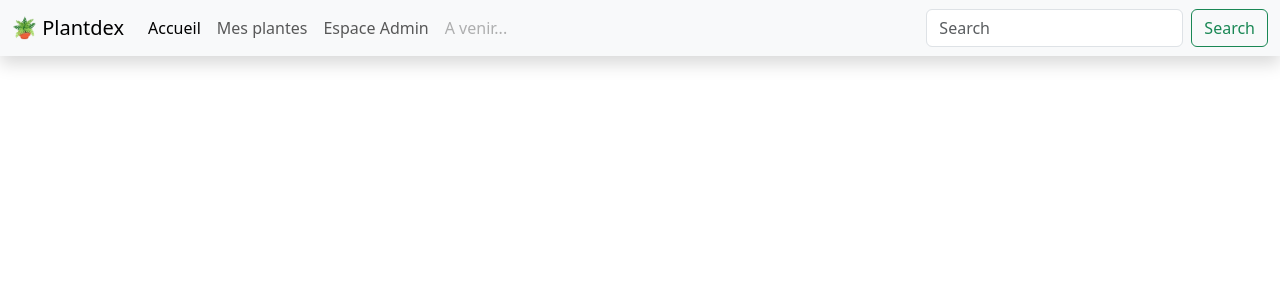
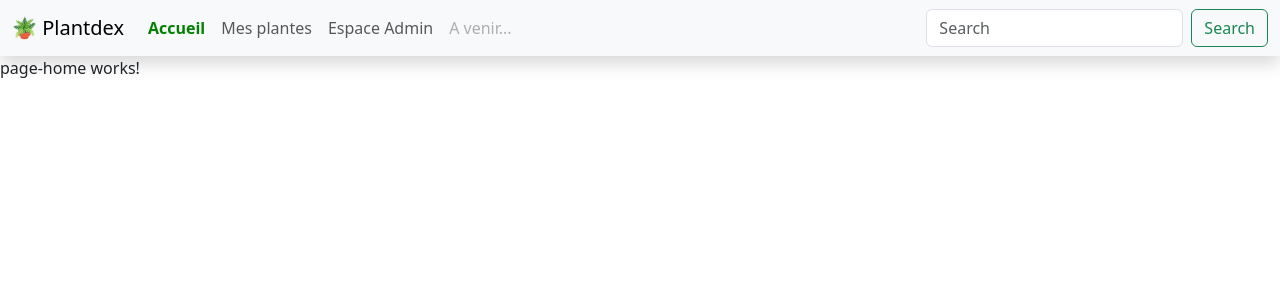
Before and after one commit to JeromeC7/Plantdex-Brief-Final, an Angular app: page /home in a window 1280 px wide. Before the commit this address led to /. Shown: the top 300 px of the page. Built offline with nearby package versions, Linux system fonts and the light colour scheme.

Commit message:
3  - mise en place routing + classe css active

```diff
--- a/src/app/app-routing.module.ts
+++ b/src/app/app-routing.module.ts
@@ -1,7 +1,15 @@
 import { NgModule } from '@angular/core';
 import { RouterModule, Routes } from '@angular/router';
+import { PageHomeComponent } from './pages/page-home/page-home.component';
+import { PageMyPlantsComponent } from './pages/page-my-plants/page-my-plants.component';
+import { PageAdminComponent } from './pages/page-admin/page-admin.component';
 
-const routes: Routes = [];
+const routes: Routes = [
+  { path: '', redirectTo: 'home', pathMatch: "full"}, //si un user arrive sur localhost:4200 on le redirige vers localhost:4200/home
+  { path: 'home', component: PageHomeComponent},
+  { path: 'my-plants', component: PageMyPlantsComponent},
+  { path: 'admin', component: PageAdminComponent},
+];
 
 @NgModule({
   imports: [RouterModule.forRoot(routes)],
--- a/src/app/components/navbar/navbar.component.css
+++ b/src/app/components/navbar/navbar.component.css
@@ -0,0 +1,4 @@
+.ma-classe-active {
+  color: green;
+  font-weight: bold;
+}
--- a/src/app/components/navbar/navbar.component.html
+++ b/src/app/components/navbar/navbar.component.html
@@ -8,13 +8,13 @@
         <div class="collapse navbar-collapse" id="navbarSupportedContent">
             <ul class="navbar-nav me-auto mb-2 mb-lg-0">
                 <li class="nav-item">
-                    <a class="nav-link active" aria-current="page" href="#">Accueil</a>
+                    <a class="nav-link" aria-current="page" routerLinkActive="ma-classe-active" [routerLink]="['home']">Accueil</a>
                 </li>
                 <li class="nav-item">
-                    <a class="nav-link" href="#">Mes plantes</a>
+                    <a class="nav-link" routerLinkActive="ma-classe-active" [routerLink]="['my-plants']">Mes plantes</a>
                 </li>
                 <li class="nav-item">
-                    <a class="nav-link" href="#">Espace Admin</a>
+                    <a class="nav-link" routerLinkActive="ma-classe-active" [routerLink]="['admin']">Espace Admin</a>
                 </li>
 
                 <!-- <li class="nav-item dropdown">
```
